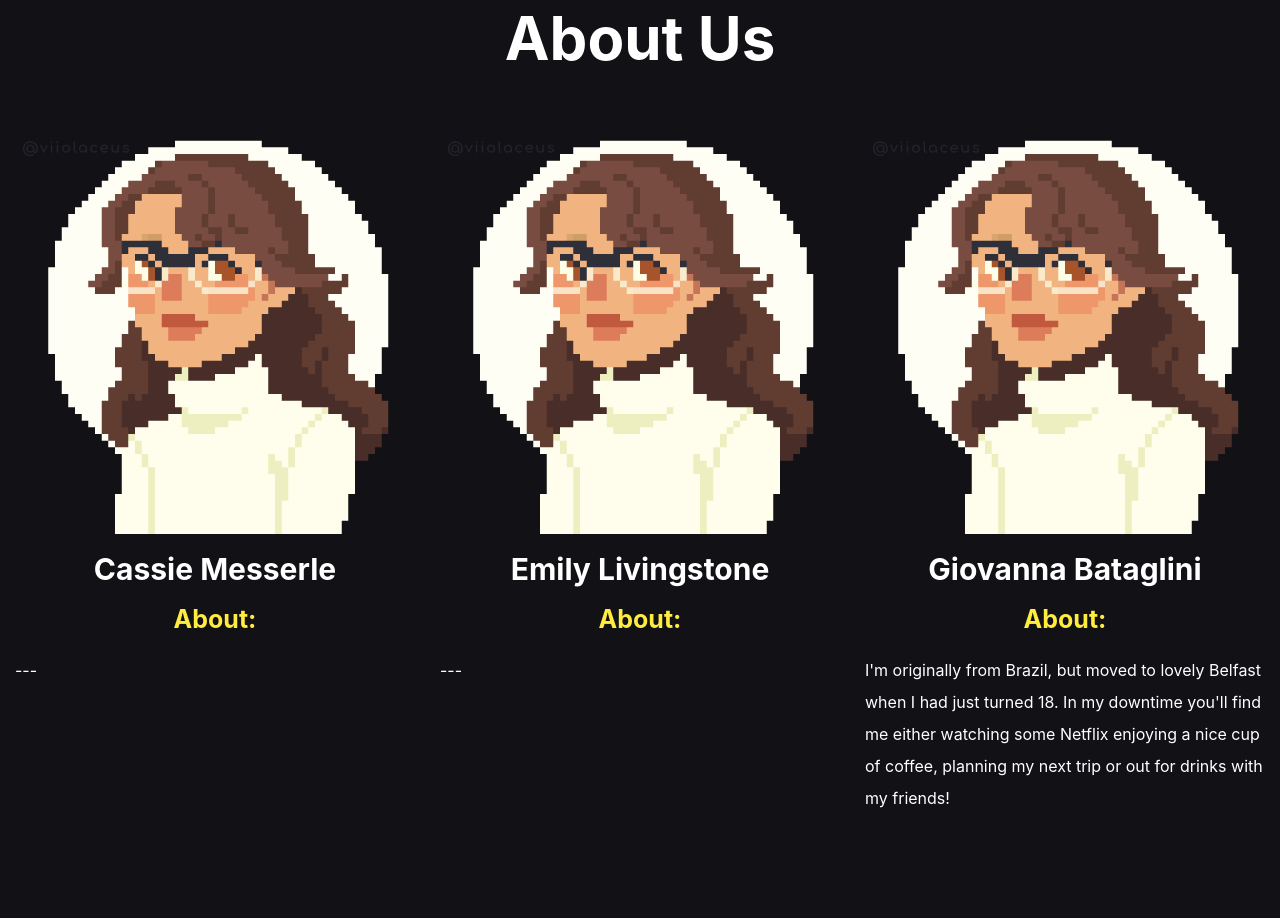
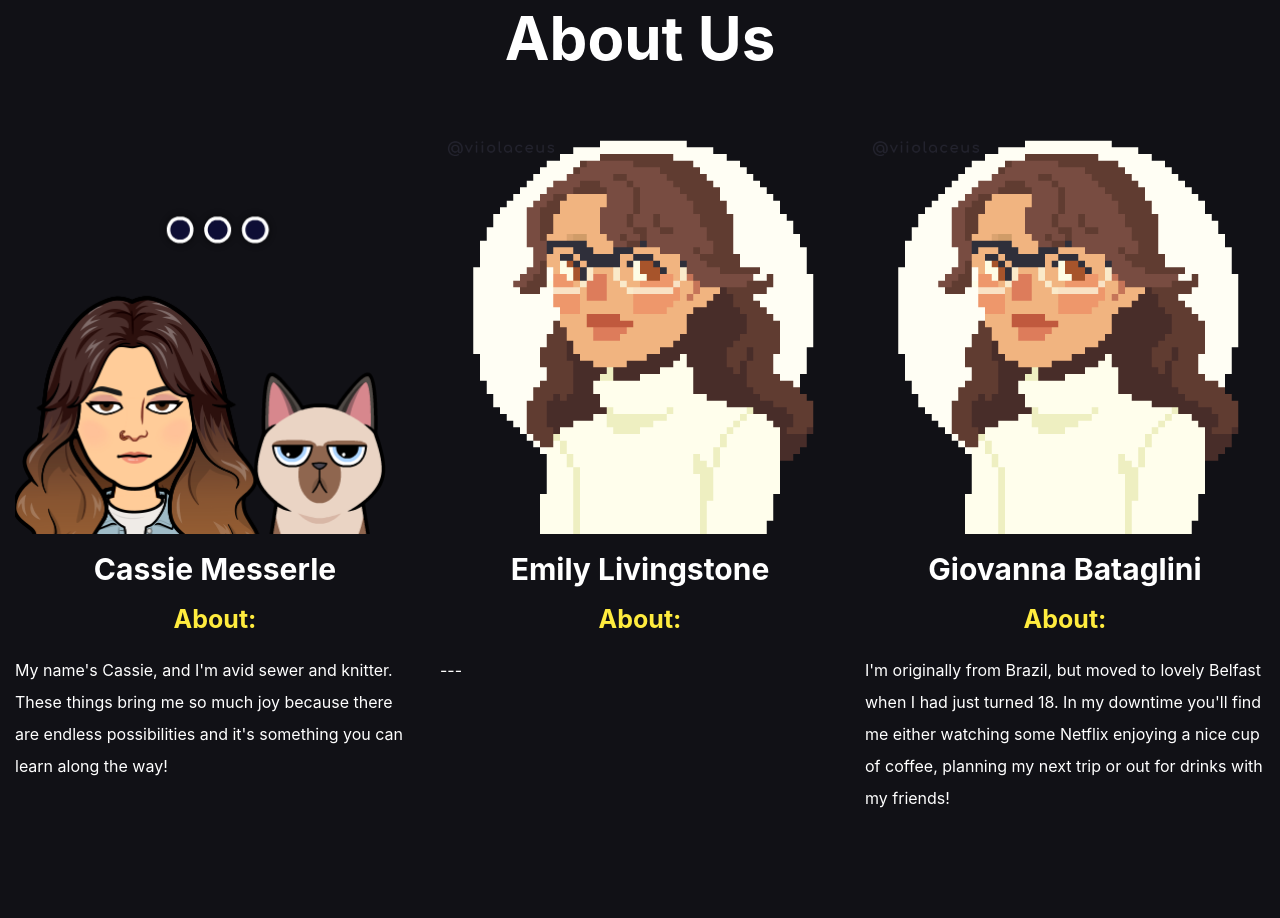
Before and after one commit to gbataglini/PIP-Pictures, a React (Create React App) app: page / in a window 1280 px wide. Shown: the part 180-1098 px from the top of the page. Built offline with nearby package versions, Linux system fonts and the light colour scheme.

Commit message:
Cassie's profile added and updated link with new url and to open in new tab.

```diff
--- a/package.json
+++ b/package.json
@@ -8,7 +8,6 @@
     "@testing-library/user-event": "^13.5.0",
     "react": "^18.2.0",
     "react-dom": "^18.2.0",
-    "react-scripts": "5.0.1",
     "web-vitals": "^2.1.4"
   },
   "scripts": {
@@ -34,5 +33,8 @@
       "last 1 firefox version",
       "last 1 safari version"
     ]
+  },
+  "devDependencies": {
+    "react-scripts": "^5.0.1"
   }
 }
--- a/src/App.js
+++ b/src/App.js
@@ -9,7 +9,7 @@ function App() {
       <body>
         <h2>About Us</h2>
         <div className="box">
-              <img src={require('./images/Giovanna.png')}/>
+              <img src={require('./images/Cassie.PNG')}/>
               <img src={require('./images/Giovanna.png')}/>
               <img src={require('./images/Giovanna.png')}/>
           </div>
@@ -27,7 +27,7 @@ function App() {
         </div>
 
         <div className="box">
-          <p>---</p>
+          <p>My name's Cassie, and I'm avid sewer and knitter.  These things bring me so much joy because there are endless possibilities and it's something you can learn along the way!</p>
           <p>---</p>
           <p>I'm originally from Brazil, but moved to lovely Belfast when I had just turned 18. In my downtime you'll find me either watching some Netflix enjoying a nice cup of coffee, planning my next trip or out for drinks with my friends! </p>
         </div>
@@ -56,7 +56,7 @@ function App() {
         </div>
       </body>
       <footer>
-        <p>Icons generated using <a className='footer-link' href='https://picrew.me/ja/'>picrew</a></p>
+        <p>Icons generated using <a className='footer-link' href='https://picrew.me/en/image_maker/112842' target="_blank">picrew</a></p>
       </footer>
       </div>
   );
```
Also changed, not shown: src/images/Cassie.PNG (added), 1 other file (tests, documents, lock files or other folders).
